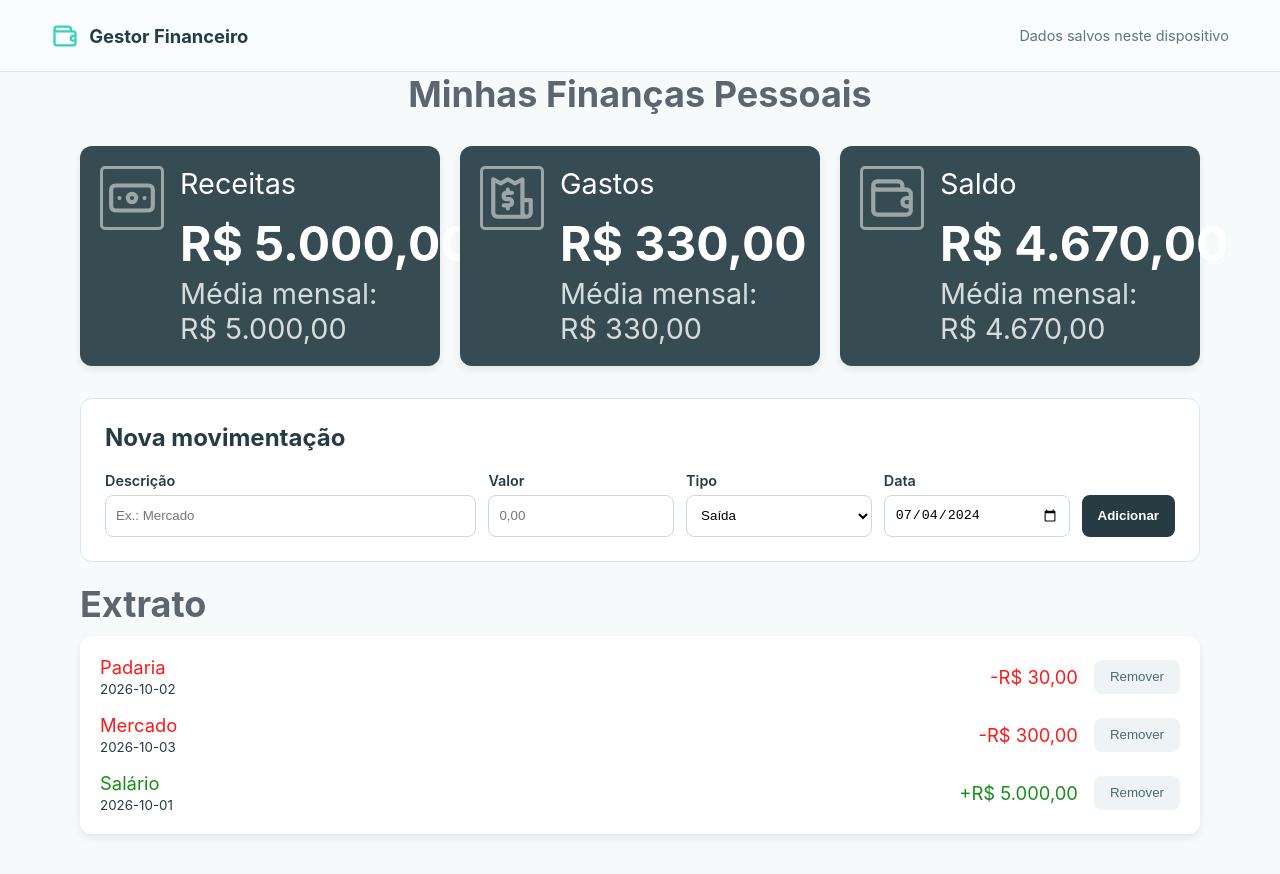
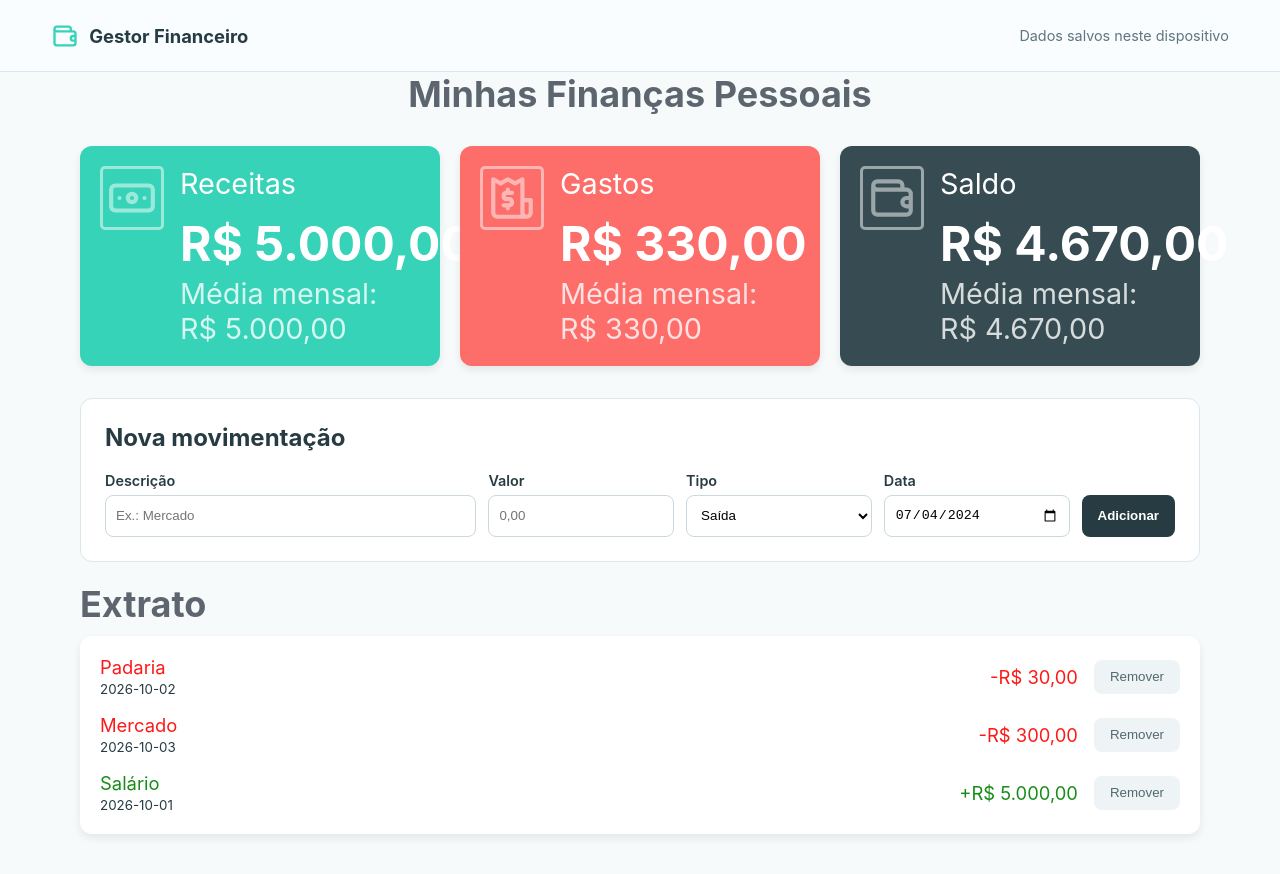
Before and after one commit to lenixeduardo/gestor_financeiro, a React (Create React App) app: page / in a window 1280 px wide. Shown: the top 874 px of the page. Built offline with nearby package versions, Linux system fonts and the light colour scheme.

Commit message:
fix: stop forwarding style flags to DOM

```diff
--- a/src/components/Card.js
+++ b/src/components/Card.js
@@ -8,7 +8,7 @@ import MonthlyAverage from './MonthlyAverage';
 
 function Card({ Icon, title, amount, monthlyAverage, receita, gastos, saldoTotal }) {
   return (
-    <Container receita={receita} gastos={gastos} saldoTotal={saldoTotal}>
+    <Container $receita={receita} $gastos={gastos} $saldoTotal={saldoTotal}>
       <IconContainer>
         <Icon size="50" color="white" />
       </IconContainer>
```
